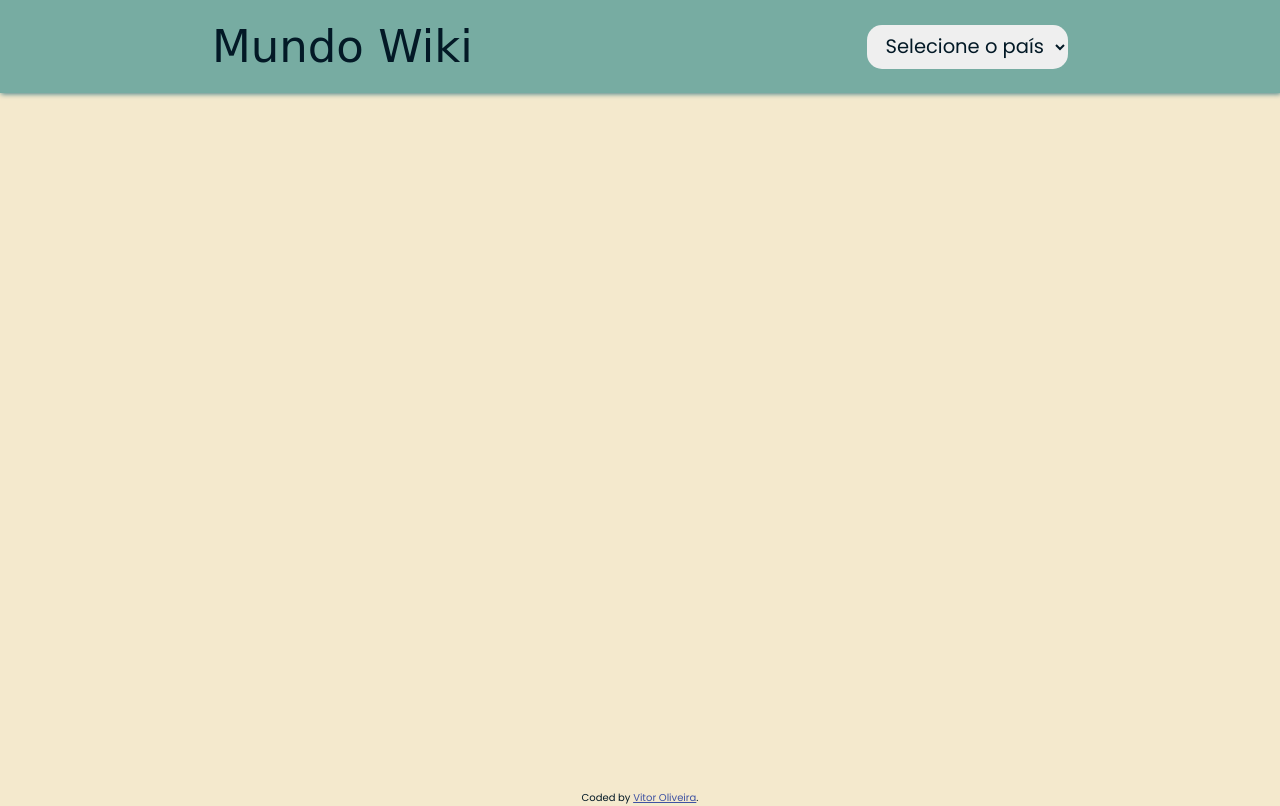
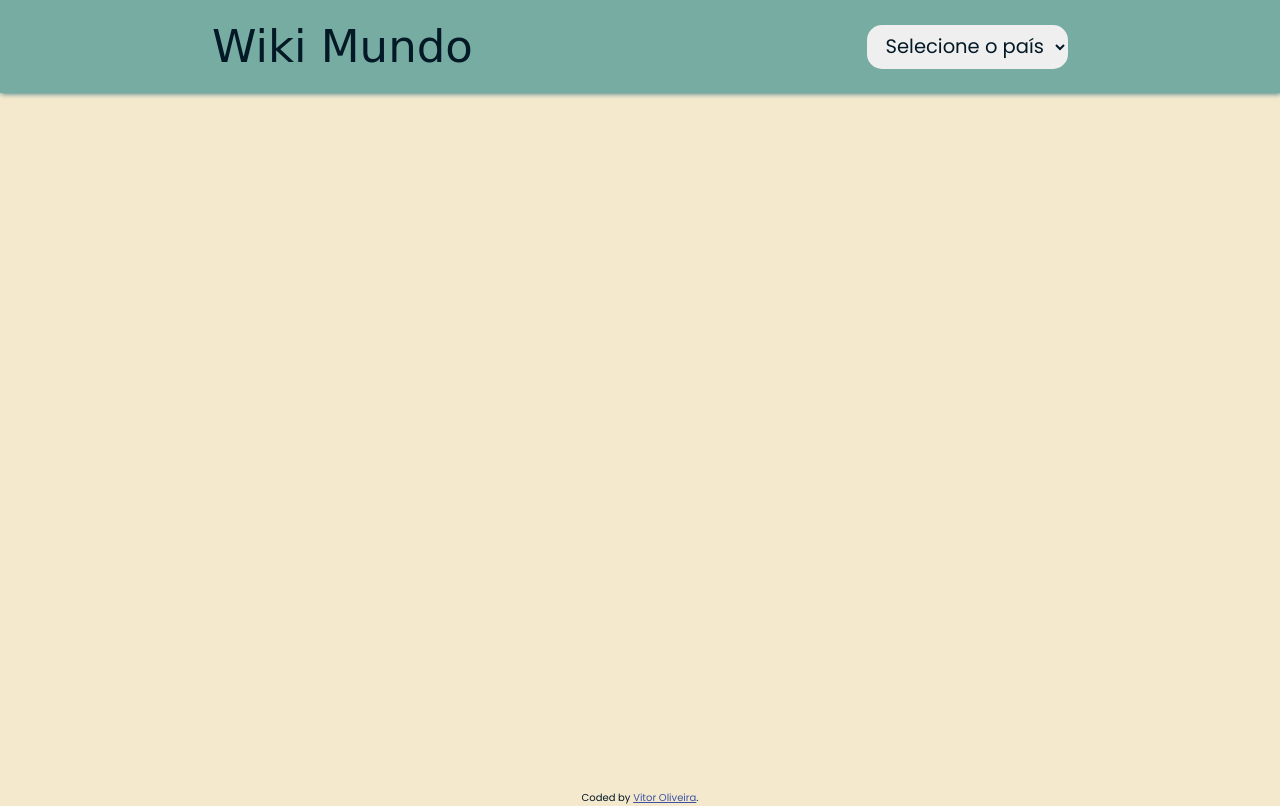
Before and after one commit to jsevitor/js-wiki-mundo, a plain HTML site: page index.html in a window 1280 px wide. Drawn offline with Linux system fonts and the light colour scheme; no server answers; a web font is replaced by a local one.

Commit message:
Update index.html

```diff
--- a/index.html
+++ b/index.html
@@ -10,7 +10,7 @@
 
 	<div class="header">
 		<div class="header-title">
-			<span>Mundo Wiki</span>
+			<span>Wiki Mundo</span>
 		</div>
 		<div class="select-field">
 			<select id="paises" name="paises">
```
